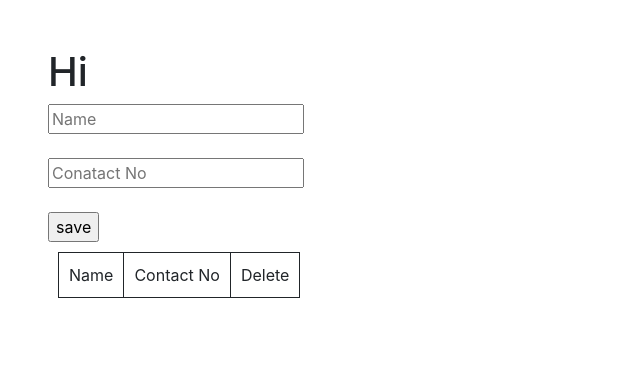
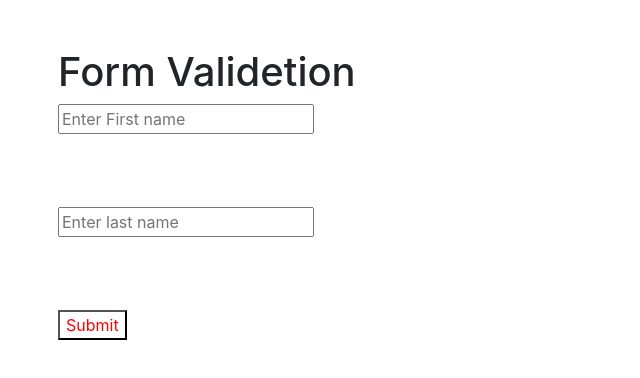
Before and after one commit to chetansankpal7007/cnc_react_js, a React (Create React App) app: page / in a window 1280 px wide. Shown: the top 378 px of the page, without its empty margins (0-640 px from the left). Built offline with nearby package versions, Linux system fonts and the light colour scheme.

Commit message:
jul-24-form-validetion

```diff
--- a/src/App.js
+++ b/src/App.js
@@ -5,6 +5,7 @@ import Navbar from './component/Navbar'
 import Newcompoent from './component/New_compoent'
 import Table from "./component/Table";
 import DaynamicArray from "./component/DaynamicArray"
+import FormValidetio from "./component/FormValidetio";
 
 const link= "https://react.dev/";
 function App() {
@@ -15,8 +16,8 @@ function App() {
       {/* <Condition/> */}
       {/* <List></List> */}
       {/* <Table></Table> */}
-      <DaynamicArray></DaynamicArray>
-
+      {/* <DaynamicArray></DaynamicArray> */}
+      <FormValidetio></FormValidetio>
 
     </>
   );
--- a/src/component/DaynamicArray.js
+++ b/src/component/DaynamicArray.js
@@ -34,7 +34,7 @@ export default function DaynamicArray() {
         <form >
             <input type="text" id="name" value={name} onChange={(e) =>setName(e.target.value) } placeholder="Name"/><br/><br/>
             <input type="text" id="contact" value={contact} onChange={(e)=> setConatc(e.target.value)} placeholder="Conatact No"/><br/><br/>
-            <input type='button' onClick={save}  value='save'></input>
+            <input type='button' className='bttn' onClick={save}  value='save'></input>
         </form>
         <table>
             <thead>
--- /dev/null
+++ b/src/component/FormValidetio.js
@@ -0,0 +1,46 @@
+import React, { useState } from 'react'
+
+export default function FormValidetio() {
+const [fName, setFname] = useState('');
+const [lName, setLname] = useState('');
+const [FNameValid, setFnameValid] = useState(false);
+const [lNameValid, setLnameValid] = useState(false);
+const [isSubmit, setIsSubmit] = useState(false);
+
+function checkValid () {
+
+  if(isSubmit && fName.length<4) {
+    setFnameValid(true);
+  } else {
+    setFnameValid(false);
+  }
+
+  if(isSubmit && lName.length < 4) {
+    setLnameValid(true);
+  } else {
+    setLnameValid(false);
+  }
+
+}
+
+function onSubmit () {
+  setIsSubmit(true);
+  checkValid();
+}
+
+  return (
+    <div className='m-5'>
+      <h1>Form Validetion</h1>
+      <form >
+        <input type='text' onChange={(e)=> {setFname(e.target.value); checkValid();}}  placeholder='Enter First name' />
+        <br/><br/>
+         <samp>{FNameValid ?  'Enter Valid Valid First Name' : ''} </samp>
+        <br/><br/>
+        <input type='text' onChange={(e)=> {setLname(e.target.value); checkValid(); }}  placeholder='Enter last name' /><br/><br/>
+        <samp>{lNameValid ?  'Enter Valid Valid Last Name' : ''} </samp>
+        <br/><br/>
+        <input className='bttn' type='button' onClick={onSubmit} value='Submit'></input>
+      </form>
+    </div>
+  )
+}
--- a/src/index.css
+++ b/src/index.css
@@ -1,5 +1,5 @@
 body {
-  margin: 0;
+  margin: 10px;
   font-family: -apple-system, BlinkMacSystemFont, 'Segoe UI', 'Roboto', 'Oxygen',
     'Ubuntu', 'Cantarell', 'Fira Sans', 'Droid Sans', 'Helvetica Neue',
     sans-serif;
@@ -11,3 +11,8 @@ code {
   font-family: source-code-pro, Menlo, Monaco, Consolas, 'Courier New',
     monospace;
 }
+
+.bttn {
+  color: red;
+  background-color: #fff;
+}
```
